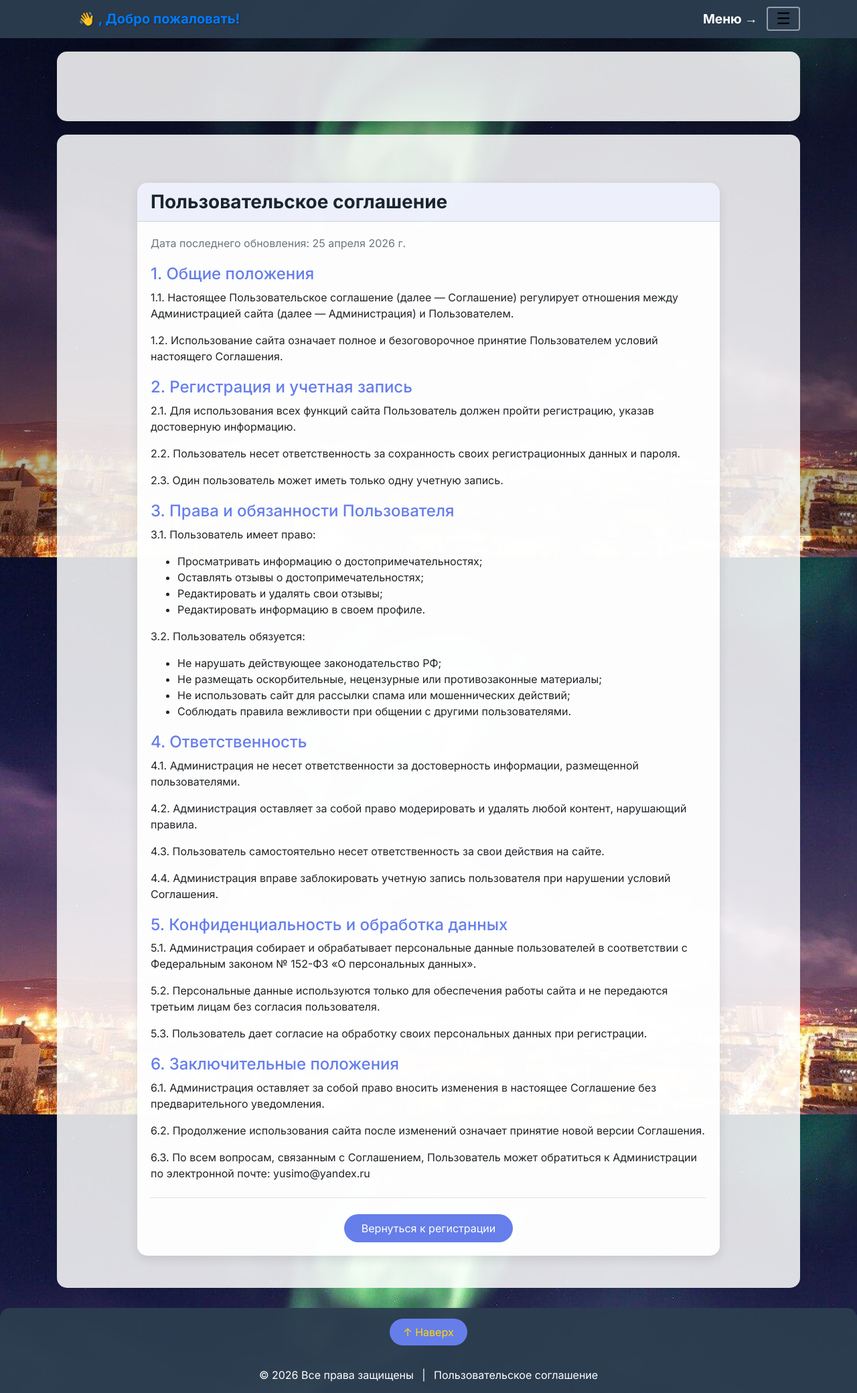
After one commit to Yura123410/diplom, a Django app: page /users/terms/ in a window 1280 px wide. The commit adds this page. Shown: the whole page at 67% size. Run offline with Django 5.2, Linux system fonts and the light colour scheme; some libraries are stand-ins or nearby versions.

Commit message:
- Добавлено пользовательское соглашение в форму регистрации; - Добавлен шаблон terms_of_service.html - Дописан фронт для вывода пользовательского соглашения - Убрана кнопка"Все пользователи" для обычных пользователей - Дописан фронт Footer

```diff
--- a/sights/templates/sights/base.html
+++ b/sights/templates/sights/base.html
@@ -305,9 +305,15 @@
                                             class="text-white text-decoration-none">Категории</a></li>
                         <li class="mb-2"><a href="{% url 'reviews:reviews_list' %}"
                                             class="text-white text-decoration-none">Наши отзывы</a></li>
-                        {% if user.is_authenticated %}
+
+                        <!-- Кнопка "Все пользователи" только для админа и модератора -->
+                        {% if user.role == 'admin' or user.role == 'moderator' %}
                         <li class="mb-2"><a href="{% url 'users:users_list' %}"
                                             class="text-white text-decoration-none">Все пользователи</a>
+                        </li>
+                        {% endif %}
+
+                        {% if user.is_authenticated %}
                         <li class="mb-2"><a href="{% url 'users:user_profile' %}"
                                             class="text-white text-decoration-none">Профиль</a>
                         </li>
@@ -371,9 +377,15 @@
 </main>
 
 <footer class="footer-custom">
-    <div class="text-center">
+    <div class="text-center" style="padding-bottom: 15px;">
         <a href="#" class="back-to-top mt-3">↑ Наверх</a>
-        <p class="mt-3 mb-0">&copy; 2026 Все права защищены</p>
+        <p class="mt-3 mb-0" style="color: white;">
+            &copy; 2026 Все права защищены
+            <span class="mx-2">|</span>
+            <a href="{% url 'users:terms_of_service' %}" style="color: white; text-decoration: none; transition: all 0.3s ease;">
+                Пользовательское соглашение
+            </a>
+        </p>
     </div>
 </footer>
 
--- /dev/null
+++ b/users/templates/users/terms_of_service.html
@@ -0,0 +1,78 @@
+{% extends 'sights/base.html' %}
+
+{% block content %}
+<div class="container mt-4">
+    <div class="row justify-content-center">
+        <div class="col-10">
+            <div class="card" style="background: rgba(255,255,255,0.95); border-radius: 15px;">
+                <div class="card-header" style="background: rgba(102, 126, 234, 0.1); border-radius: 15px 15px 0 0;">
+                    <h1 class="h3 mb-0" style="color: #1a252f; font-weight: 700;">Пользовательское соглашение</h1>
+                </div>
+                <div class="card-body">
+                    <p class="text-muted">Дата последнего обновления: 25 апреля 2026 г.</p>
+
+                    <h4 style="color: #667eea; margin-top: 20px;">1. Общие положения</h4>
+                    <p>1.1. Настоящее Пользовательское соглашение (далее — Соглашение) регулирует отношения между Администрацией сайта (далее — Администрация) и Пользователем.</p>
+                    <p>1.2. Использование сайта означает полное и безоговорочное принятие Пользователем условий настоящего Соглашения.</p>
+
+                    <h4 style="color: #667eea; margin-top: 20px;">2. Регистрация и учетная запись</h4>
+                    <p>2.1. Для использования всех функций сайта Пользователь должен пройти регистрацию, указав достоверную информацию.</p>
+                    <p>2.2. Пользователь несет ответственность за сохранность своих регистрационных данных и пароля.</p>
+                    <p>2.3. Один пользователь может иметь только одну учетную запись.</p>
+
+                    <h4 style="color: #667eea; margin-top: 20px;">3. Права и обязанности Пользователя</h4>
+                    <p>3.1. Пользователь имеет право:</p>
+                    <ul>
+                        <li>Просматривать информацию о достопримечательностях;</li>
+                        <li>Оставлять отзывы о достопримечательностях;</li>
+                        <li>Редактировать и удалять свои отзывы;</li>
+                        <li>Редактировать информацию в своем профиле.</li>
+                    </ul>
+                    <p>3.2. Пользователь обязуется:</p>
+                    <ul>
+                        <li>Не нарушать действующее законодательство РФ;</li>
+                        <li>Не размещать оскорбительные, нецензурные или противозаконные материалы;</li>
+                        <li>Не использовать сайт для рассылки спама или мошеннических действий;</li>
+                        <li>Соблюдать правила вежливости при общении с другими пользователями.</li>
+                    </ul>
+
+                    <h4 style="color: #667eea; margin-top: 20px;">4. Ответственность</h4>
+                    <p>4.1. Администрация не несет ответственности за достоверность информации, размещенной пользователями.</p>
+                    <p>4.2. Администрация оставляет за собой право модерировать и удалять любой контент, нарушающий правила.</p>
+                    <p>4.3. Пользователь самостоятельно несет ответственность за свои действия на сайте.</p>
+                    <p>4.4. Администрация вправе заблокировать учетную запись пользователя при нарушении условий Соглашения.</p>
+
+                    <h4 style="color: #667eea; margin-top: 20px;">5. Конфиденциальность и обработка данных</h4>
+                    <p>5.1. Администрация собирает и обрабатывает персональные данные пользователей в соответствии с Федеральным законом № 152-ФЗ «О персональных данных».</p>
+                    <p>5.2. Персональные данные используются только для обеспечения работы сайта и не передаются третьим лицам без согласия пользователя.</p>
+                    <p>5.3. Пользователь дает согласие на обработку своих персональных данных при регистрации.</p>
+
+                    <h4 style="color: #667eea; margin-top: 20px;">6. Заключительные положения</h4>
+                    <p>6.1. Администрация оставляет за собой право вносить изменения в настоящее Соглашение без предварительного уведомления.</p>
+                    <p>6.2. Продолжение использования сайта после изменений означает принятие новой версии Соглашения.</p>
+                    <p>6.3. По всем вопросам, связанным с Соглашением, Пользователь может обратиться к Администрации по электронной почте: yusimo@yandex.ru</p>
+
+                    <hr class="my-4">
+                    <p class="text-center mb-0">
+                        {% if not user.is_authenticated %}
+                            <a href="{% url 'users:user_register' %}" class="btn" style="background: #667eea; color: white; padding: 8px 25px; border-radius: 25px; text-decoration: none; transition: all 0.3s ease;">
+                                Вернуться к регистрации
+                            </a>
+                        {% else %}
+                            <a href="{% url 'sights:index' %}" class="btn" style="background: #667eea; color: white; padding: 8px 25px; border-radius: 25px; text-decoration: none; transition: all 0.3s ease;">
+                                На главную
+                            </a>
+                        {% endif %}
+                    </p>
+                </div>
+            </div>
+        </div>
+    </div>
+</div>
+
+<style>
+    .btn:hover {
+        transform: translateY(-2px);
+    }
+</style>
+{% endblock %}
--- a/users/urls.py
+++ b/users/urls.py
@@ -1,5 +1,6 @@
 from django.urls import path
 
+from django.views.generic import TemplateView
 from users.apps import UsersConfig
 from users.views import UserRegisterView, UserLoginView, UserProfileView, UserLogoutView, UserUpdateView, \
     UserPasswordChangeView, user_generate_new_password_view, UserListView, UserDetailView
@@ -19,4 +20,7 @@ urlpatterns = [
     # Просмотр других пользователей
     path('all_users/', UserListView.as_view(), name='users_list'),
     path('user/<int:pk>/', UserDetailView.as_view(), name='user_detail'),
+
+    # Страница пользовательского соглашения
+    path('terms/', TemplateView.as_view(template_name='users/terms_of_service.html'), name='terms_of_service'),
 ]
```
Also changed, not shown: users/templates/users/user_register_update.html (+67 -1 lines).
